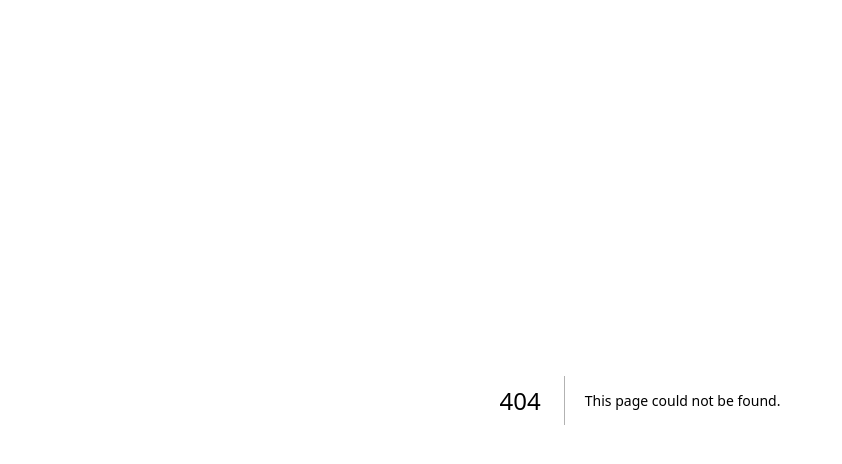
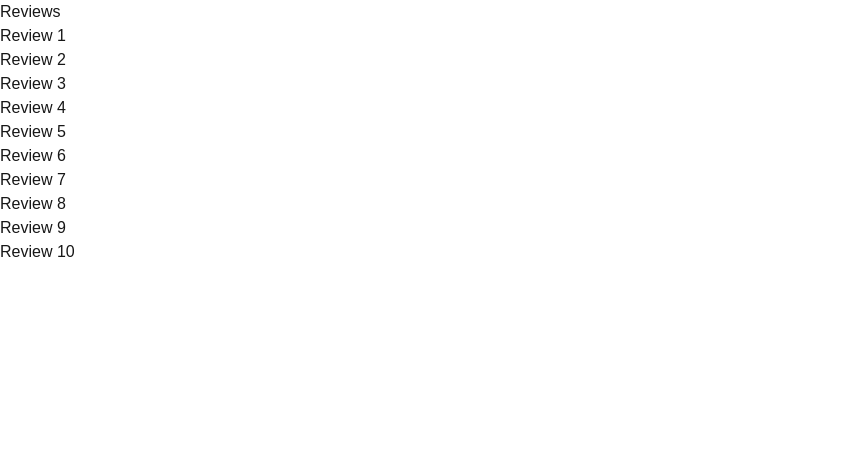
Before and after one commit to KodeckJames/NextJS, a Next.js app: page /products/1/reviews in a window 1280 px wide. Before the commit this address had no page. Shown: the top 464 px of the page, without its empty margins (0-842 px from the left). Built offline with nearby package versions, Linux system fonts and the light colour scheme.

Commit message:
catch all segments route

```diff
--- /dev/null
+++ b/src/app/docs/[[...slug]]/page.tsx
@@ -0,0 +1,17 @@
+import React from 'react'
+
+export default async function Docs({ params }: { params: Promise<{ slug: string[] }>; }) {
+    const { slug } = await params;
+    if (slug?.length === 2) {
+        return (
+            <h1>
+                Viewing docs for feature {slug[0]} and concept {slug[1]}
+            </h1>
+        )
+    } else if (slug?.length === 1) {
+        return <h1>Viewing docs for feature {slug[0]}</h1>
+    }
+  return (
+    <div>Docs home page</div>
+  )
+}
--- /dev/null
+++ b/src/app/products/[productId]/reviews/page.tsx
@@ -0,0 +1,19 @@
+import React from 'react'
+
+export default function Reviews() {
+    return (
+      <>
+      <h1>Reviews</h1>
+            <p>Review 1</p>
+            <p>Review 2</p>
+            <p>Review 3</p>
+            <p>Review 4</p>
+            <p>Review 5</p>
+            <p>Review 6</p>
+            <p>Review 7</p>
+            <p>Review 8</p>
+            <p>Review 9</p>
+            <p>Review 10</p>
+        </>
+  )
+}
```
